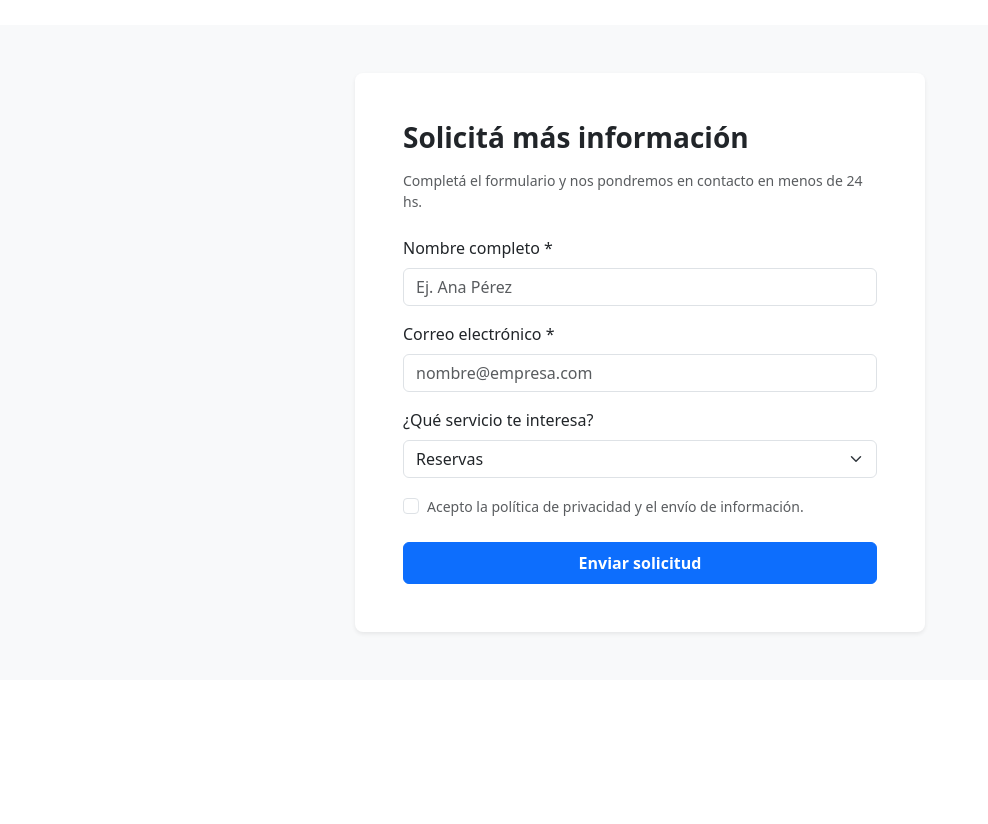
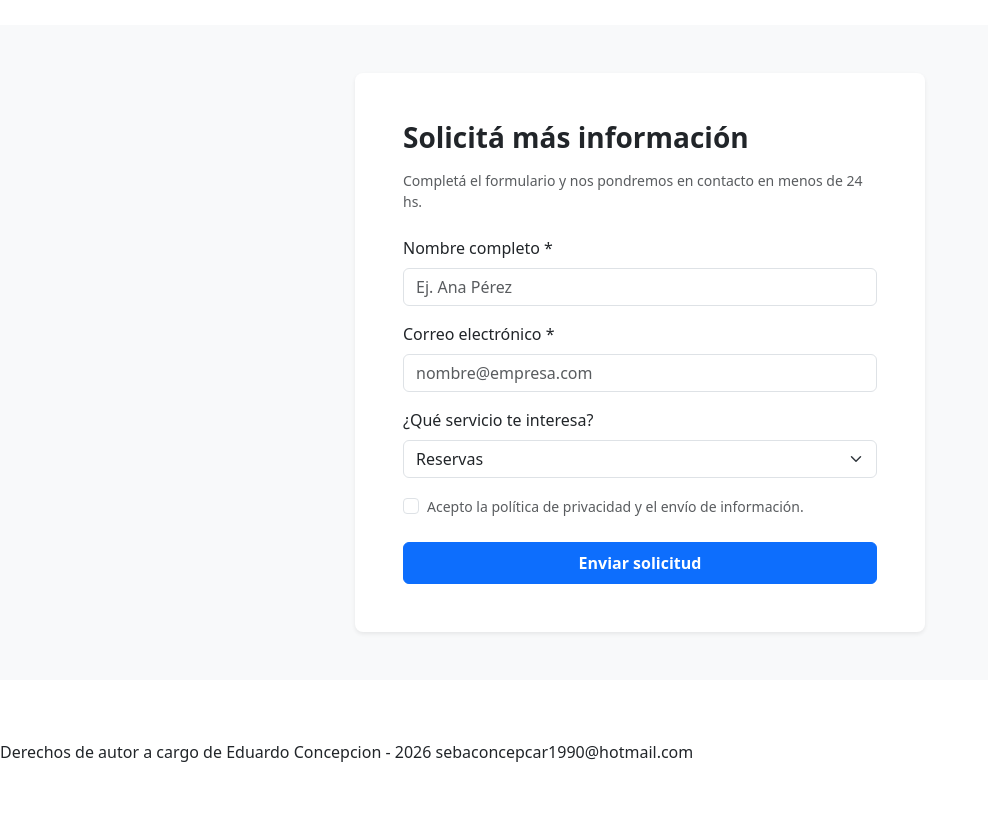
Before and after one commit to educoncepcar240590-cyber/paginath2eduardo, a plain HTML site: page index.html in a window 1280 px wide. Shown: the part 3285-4109 px from the top of the page, without its empty margins (0-988 px from the left). Before the commit the page ends 3965 px from the top, so only its background shows below. Drawn offline with nearby package versions, Linux system fonts and the light colour scheme.

Commit message:
Update index.html

```diff
--- a/index.html
+++ b/index.html
@@ -378,7 +378,9 @@
       </div>
     </section>
 
-
+<section>
+  Derechos de autor a cargo de Eduardo Concepcion - 2026 sebaconcepcar1990@hotmail.com
+</section>
   </main>
 
   <!-- Bootstrap 5 JS Bundle -->
```
